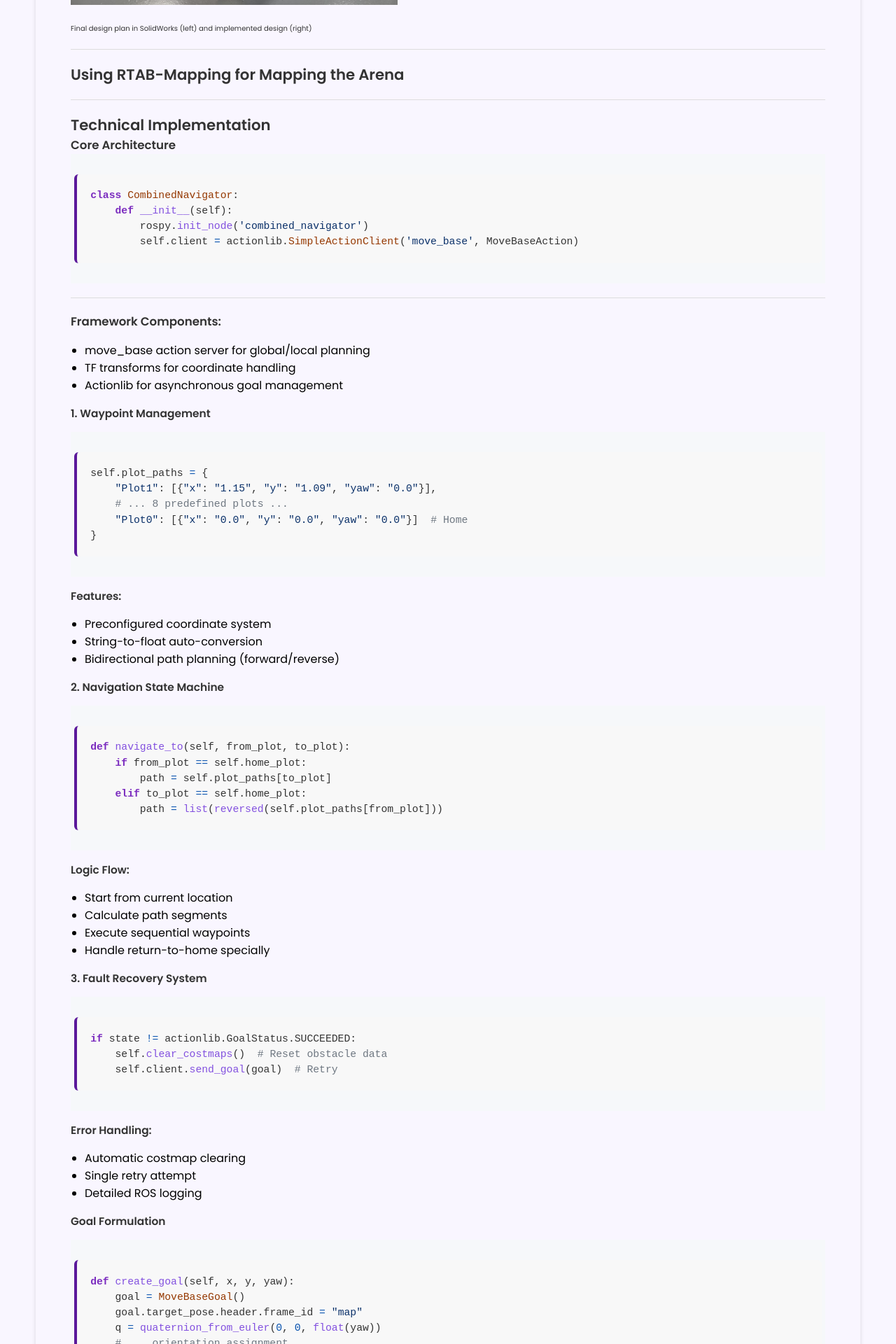
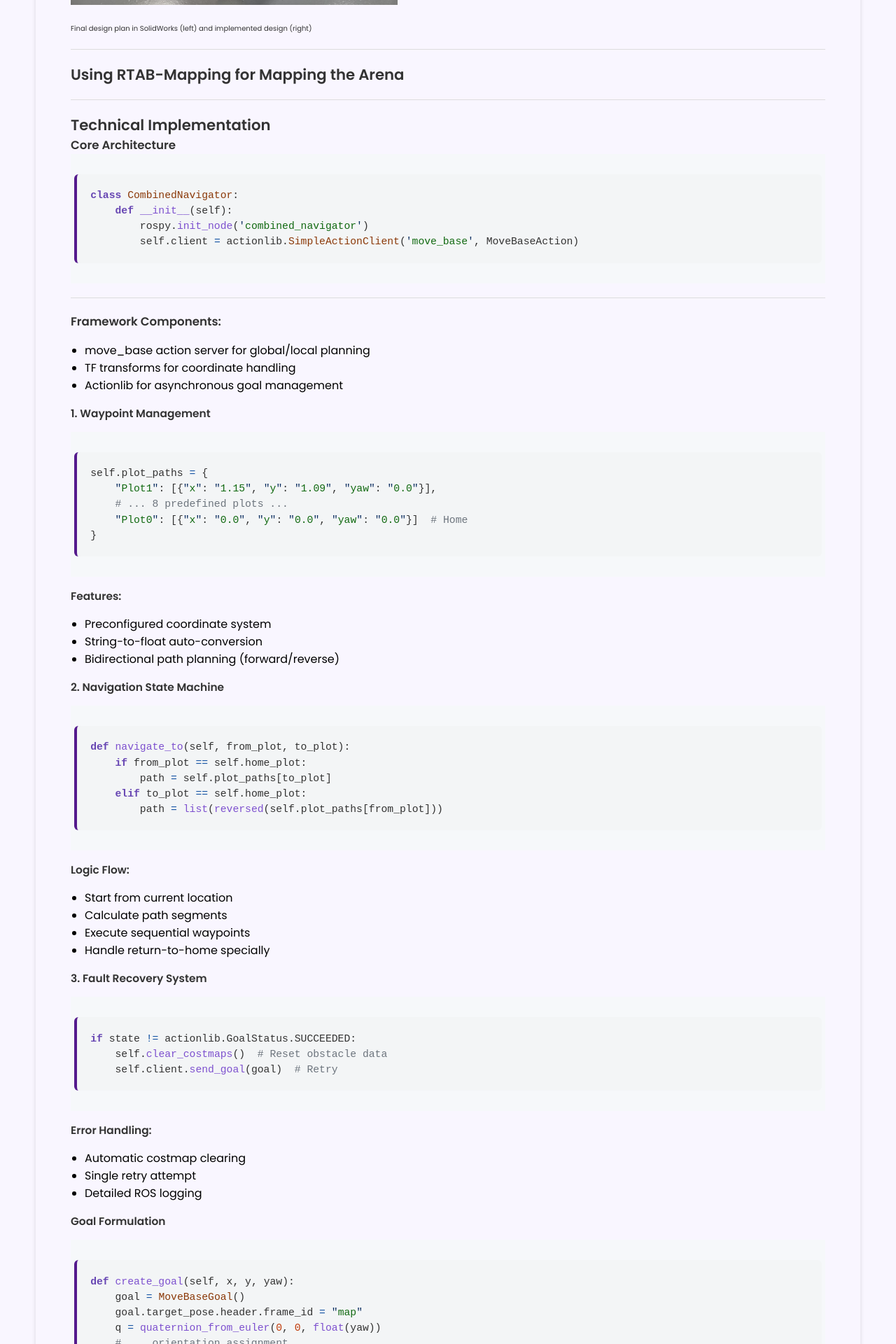
Before and after one commit to Darrshini/darrshini.github.io, a Jekyll site: the page built from _projects/Systems Engineering Project 1/index.md, in a window 1280 px wide. Shown: the part 2570-4490 px from the top of the page at 70% size. Built offline with Jekyll 4.4.1, drawn with Linux system fonts in a browser that asks for light colours.

Commit message:
Update styles.css

```diff
--- a/css/styles.css
+++ b/css/styles.css
@@ -710,30 +710,41 @@ footer p {
 }
 
 /* Code Block Styling */
-/* Enhanced Code Block Styling */
+/* Updated Code Block Styling */
 .post-view .content pre {
-    background-color: #f8f8f8 !important;  /* light grey */
+    background-color: #f8fafb !important;  /* Crisp blue-tinged white */
     border-radius: 6px;
     padding: 1.2rem;
     margin: 1.5rem 0;
     overflow-x: auto;
     border-left: 4px solid var(--highlight-color);
-    font-weight: 500;  /* Semi-bold */
+    font-weight: 500;
+    /* Neutralize yellow tint */
+    filter: brightness(0.98) saturate(0.9);
 }
 
 .post-view .content code {
     font-family: 'Fira Code', 'Courier New', monospace;
     font-size: 0.92em;
-    color: #222;  /* Darker text */
-    font-weight: 500;  /* Semi-bold */
+    color: #2d3748;  /* Dark slate gray - better contrast */
+    font-weight: 500;
     line-height: 1.5;
+    background: transparent !important;
 }
 
-/* Syntax highlighting colors */
+/* Enhanced Syntax Highlighting */
 .post-view .content .highlight .kn,  /* keywords */
 .post-view .content .highlight .k {   /* keywords */
-    font-weight: 600;  /* Bold for keywords */
-    color: #7b2cbf;    /* Purple to match theme */
+    font-weight: 600;
+    color: #6b46c1;  /* Slightly softer purple */
+}
+
+/* Add these for better syntax contrast */
+.post-view .content .highlight .mi {  /* numbers */
+    color: #d03800;
+}
+.post-view .content .highlight .s {   /* strings */
+    color: #0a6e0a;
 }
 
 .youtube-container {
```
